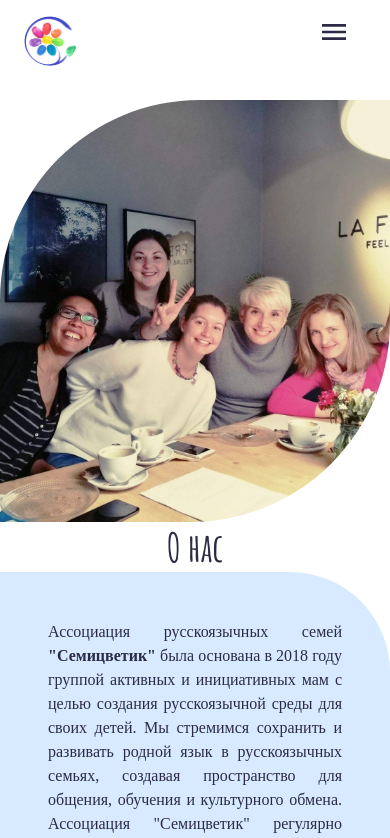
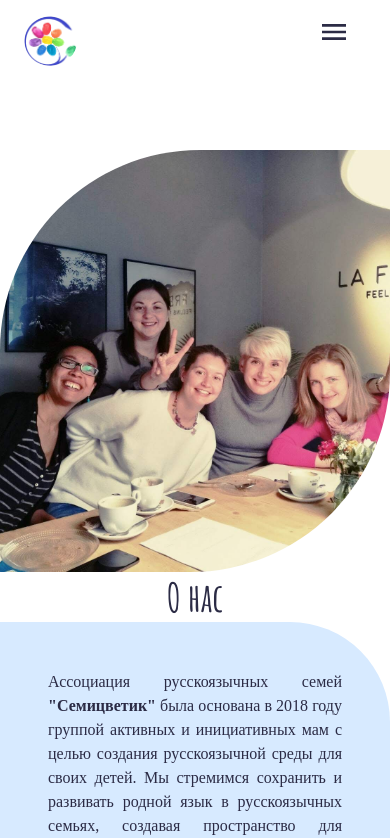
Before and after one commit to langedoc/Semitsvetik, a React (Vite) app in the folder semitsvetik/: page /about in a window 390 px wide. Shown: the top 838 px of the page. Built offline with nearby package versions, Linux system fonts and the light colour scheme; a web font is replaced by a local one.

Commit message:
style: about page padding adjusten on smaller screen

```diff
--- a/semitsvetik/src/pages/About/About.module.css
+++ b/semitsvetik/src/pages/About/About.module.css
@@ -60,7 +60,7 @@
 
 @media screen and (max-width: 768px) {
     .container {
-        padding: 100px 0 200px 0;
+        padding: 150px 0 200px 0;
         grid-template-columns: 1fr;
         grid-template-rows: repeat(3, 1fr) 50vh;
     }
```
